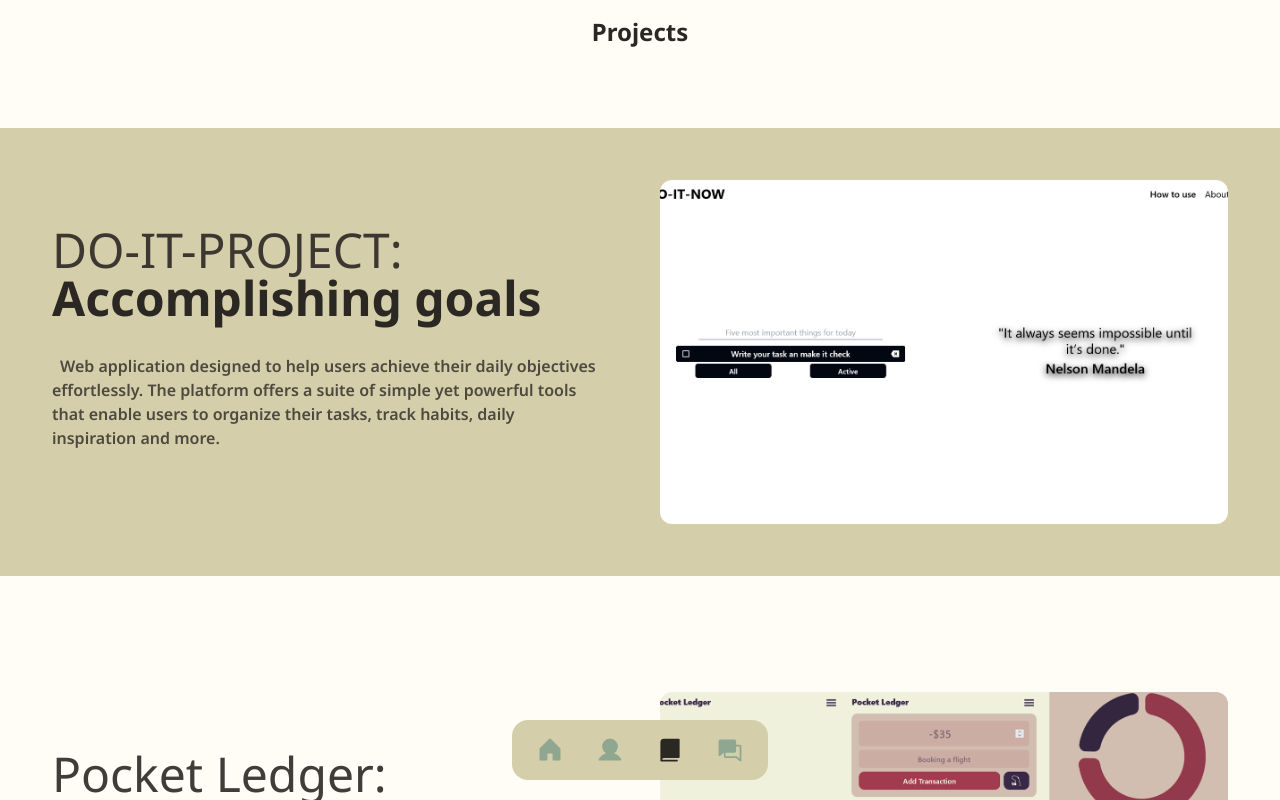
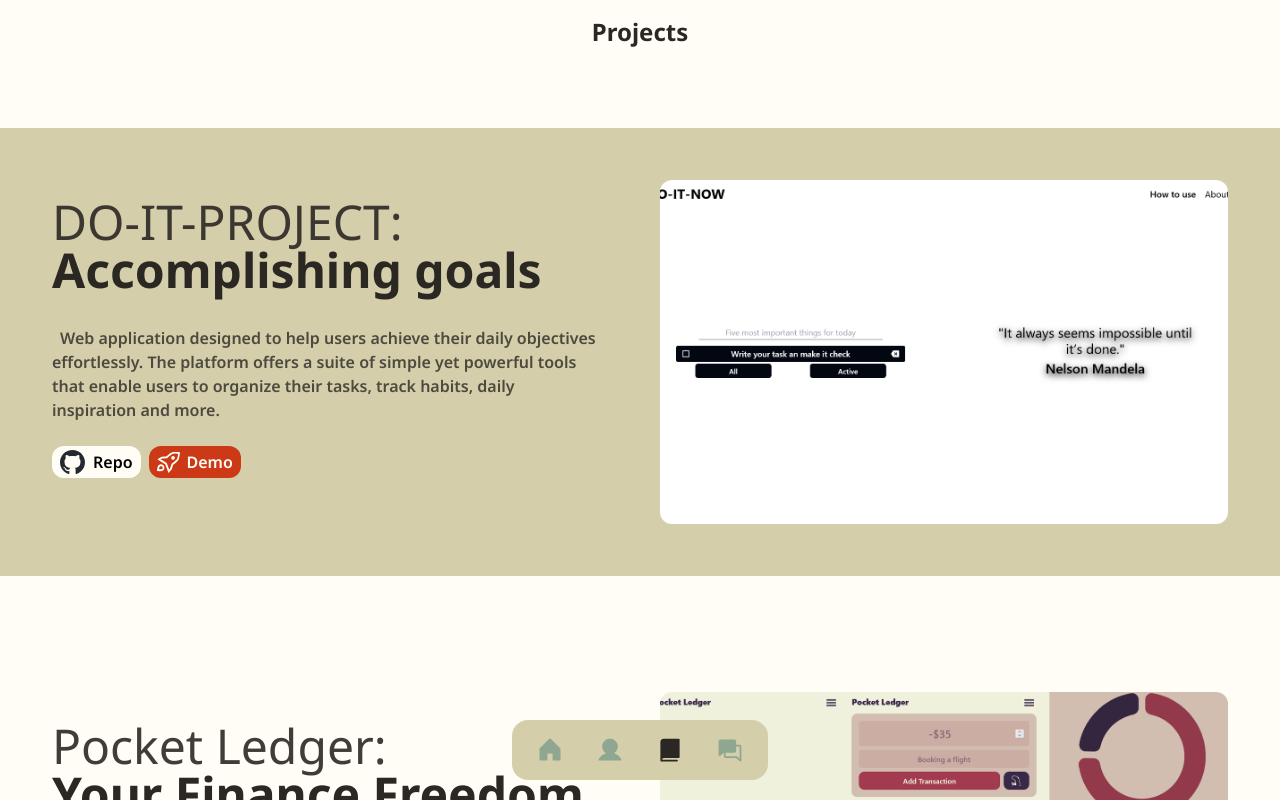
Before and after one commit to fantasyfuerte/portfolio, a Next.js app: page /projects in a window 1280 px wide. Shown: the top 800 px of the page. Built offline with nearby package versions, Linux system fonts and the light colour scheme.

Commit message:
styling and adding links to project item

```diff
--- a/src/components/project-item.tsx
+++ b/src/components/project-item.tsx
@@ -35,6 +35,26 @@ function ProjectItem({
         <p className="text-md font-semibold mt-8 text-pretty first-letter:ml-2 text-primary/80">
           {description}
         </p>
+        <div className="pt-6 flex gap-2 ">
+          <Link
+            href={repo}
+            target="_blank"
+            className="flex gap-2 items-center bg-basicBackground px-2 py-1 rounded-xl"
+          >
+            <img src="/icons/github.svg" alt="github" width={25} height={25} />
+            <p className="font-semibold">Repo</p>
+          </Link>
+          {demo && (
+            <Link
+              href={demo}
+              target="_blank"
+              className="flex gap-2 items-center bg-cta px-2 py-1 rounded-xl text-basicBackground"
+            >
+              <GrDeploy size={22} className="rotate-6" />
+              <p className="font-semibold">Demo</p>
+            </Link>
+          )}
+        </div>
       </div>
       <Link
         href={demo ? demo : repo}
```
